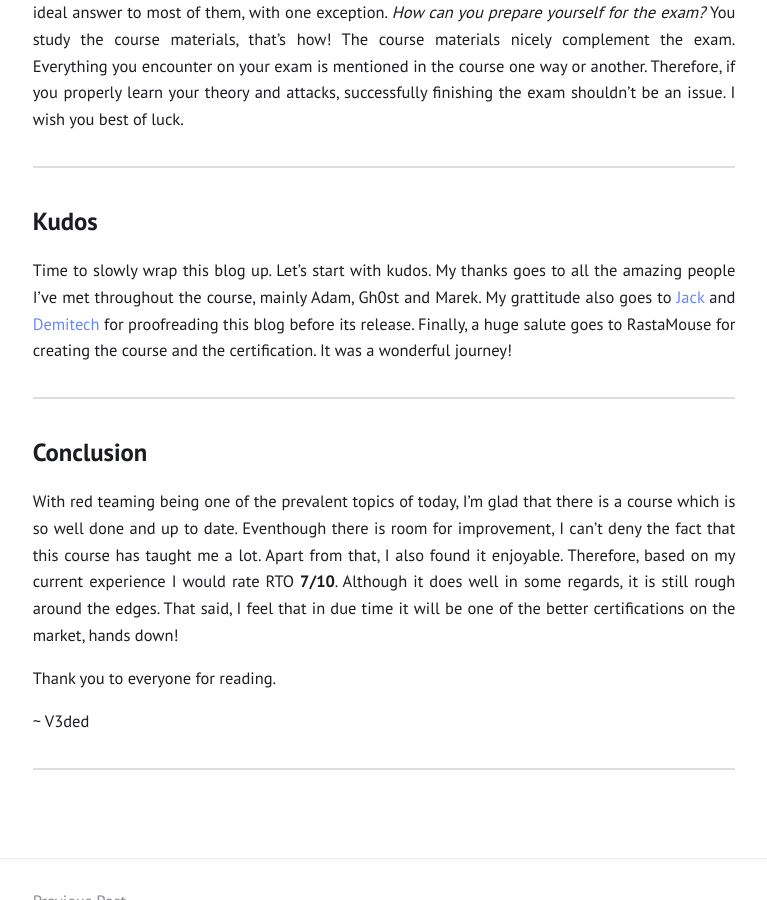
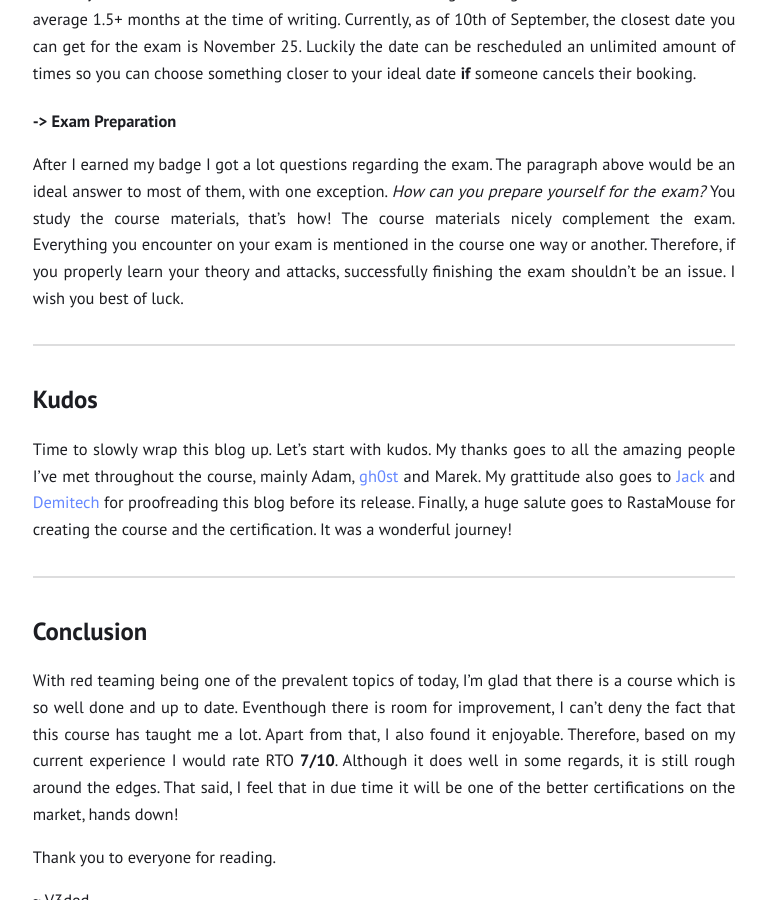
Before and after one commit to V3ded/V3ded.github.io, a Jekyll site: the page built from _posts/2020-09-10-certified-red-team-operator-crto-review.markdown, in a window 1280 px wide and 900 px high, scrolled down 11867 px. Shown: the whole window, without its empty margins (256-1023 px from the left). Built offline with Jekyll 4.4.1, drawn with Linux system fonts in a browser that asks for light colours; comment, search, counter and statistics services are not loaded; some of the changed text lies outside the part shown.

```diff
--- a/_posts/2020-09-10-certified-red-team-operator-crto-review.markdown
+++ b/_posts/2020-09-10-certified-red-team-operator-crto-review.markdown
@@ -144,7 +146,9 @@ At the time of writing this, the materials are divided into multiple chapters mo
 
 <li>Bypassing Defences</li>
 
-<li>Complete Mission, Wrap Up & Post-Engagement</li>
+<li> Complete Mission </li>
+
+<li>Wrap Up & Post-Engagement</li>
 
 </ul>
 
@@ -335,7 +341,7 @@ After I earned my badge I got a lot questions regarding the exam. The paragraph
 
 # Kudos
 
-Time to slowly wrap this blog up. Let's start with kudos. My thanks goes to all the amazing people I've met throughout the course, mainly Adam, Gh0st and Marek. My grattitude also goes to [Jack](https://twitter.com/jack_halon){:target="_blank"} and [Demitech](https://twitter.com/DemitechX){:target="_blank"} for proofreading this blog before its release. Finally, a huge salute goes to RastaMouse for creating the course and the certification. It was a wonderful journey!
+Time to slowly wrap this blog up. Let's start with kudos. My thanks goes to all the amazing people I've met throughout the course, mainly Adam, [gh0st](https://www.linkedin.com/in/steve-nyan-lin-b69b43114){:target="_blank"} and Marek. My grattitude also goes to [Jack](https://twitter.com/jack_halon){:target="_blank"} and [Demitech](https://twitter.com/DemitechX){:target="_blank"} for proofreading this blog before its release. Finally, a huge salute goes to RastaMouse for creating the course and the certification. It was a wonderful journey!
 
 ***
 
```
Also changed, not shown: other parts of _posts/2020-09-10-certified-red-team-operator-crto-review.markdown (+4 -0 lines).
